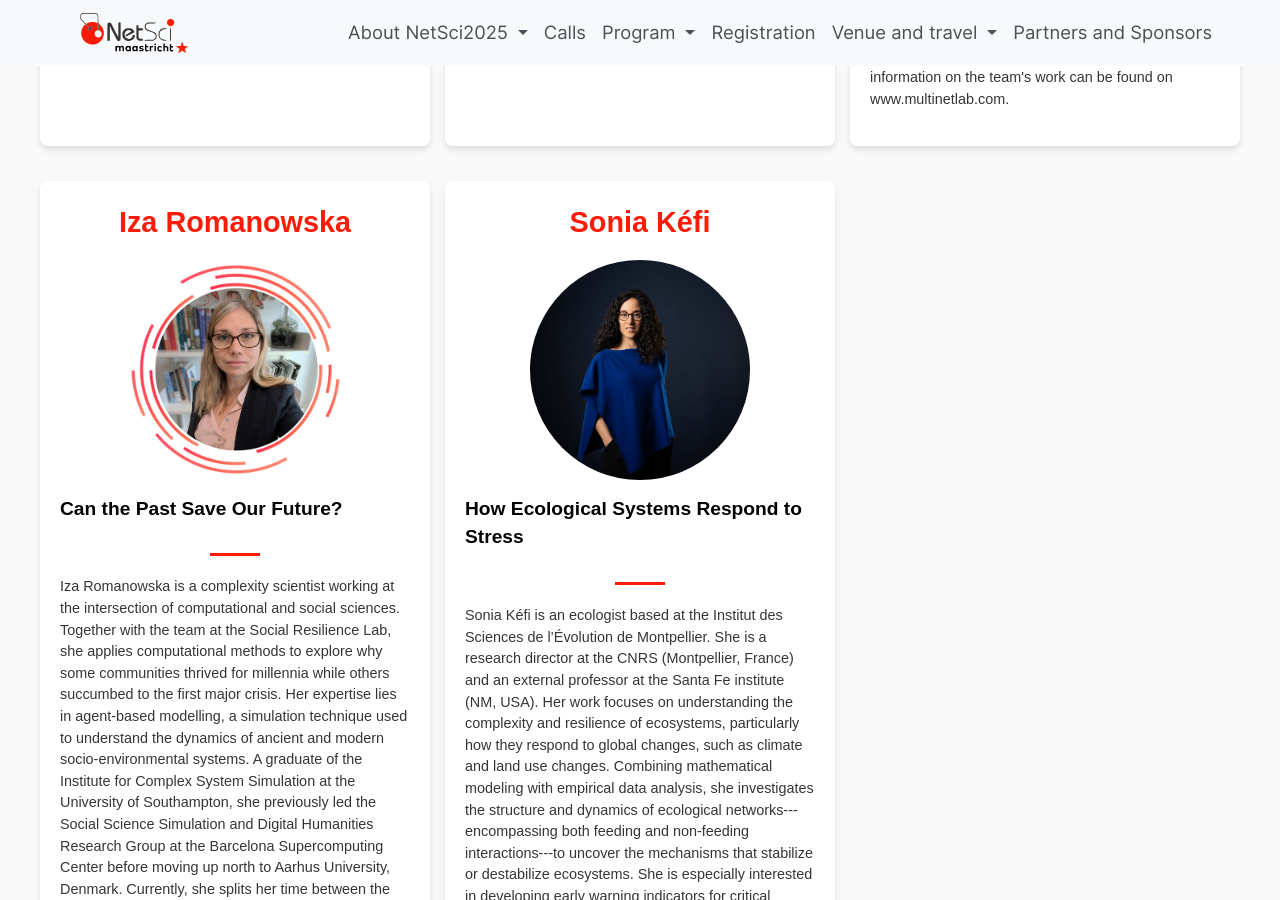
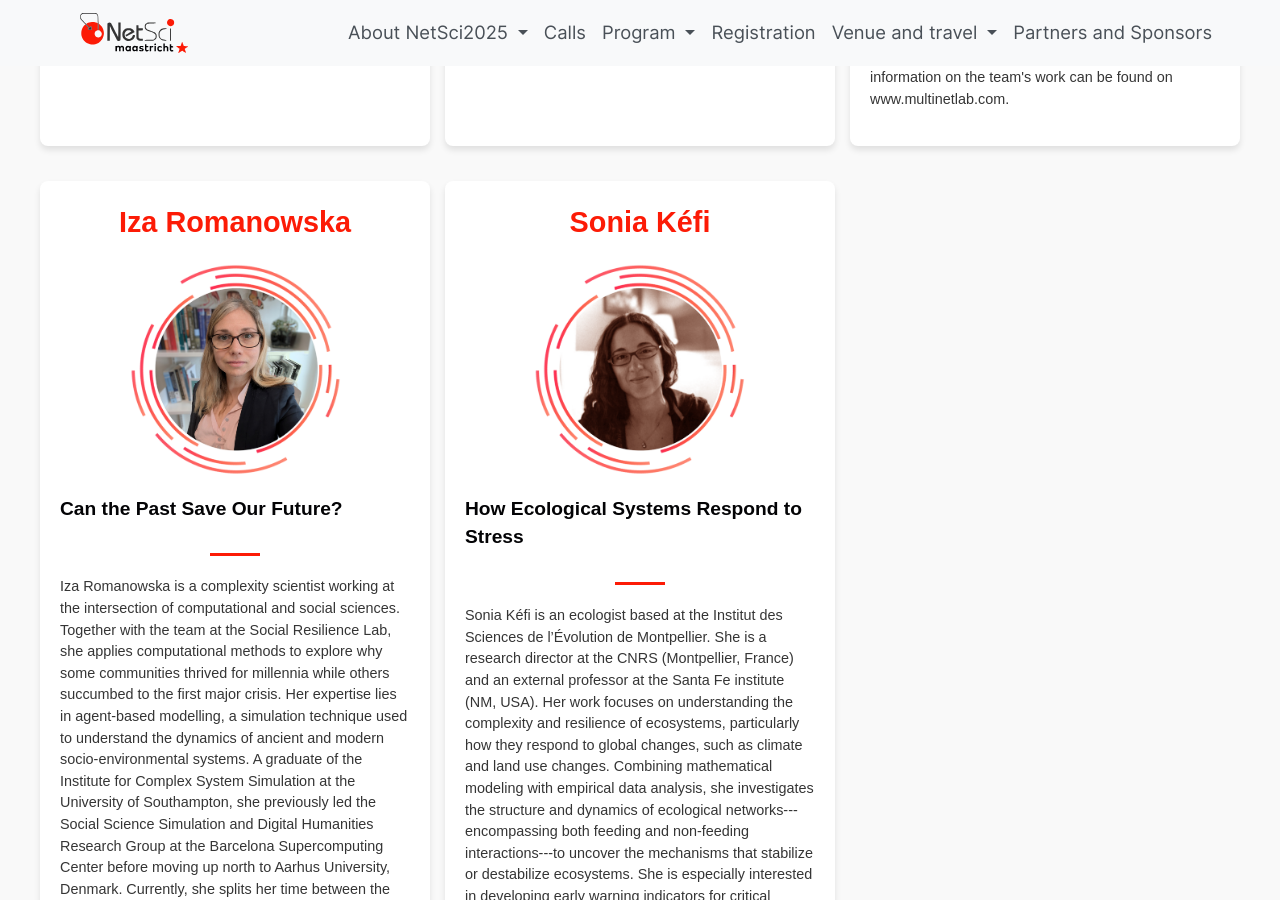
Before and after one commit to NetSci2025/netsci2025.github.io, a Jekyll site: the page built from speakers.md, in a window 1280 px wide and 900 px high, scrolled down 910 px. Built offline with Jekyll 4.4.1, drawn with Linux system fonts in a browser that asks for light colours.

Commit message:
revert image sonia

```diff
--- a/_data/speakers.yml
+++ b/_data/speakers.yml
@@ -81,7 +81,7 @@ plenary:
       modeling with empirical data analysis, she investigates the structure and dynamics of ecological networks---encompassing both feeding and non-feeding
       interactions---to uncover the mechanisms that stabilize or destabilize ecosystems. She is especially interested in developing early warning indicators
       for critical ecological transitions.
-    image: /assets/images/speakers/sonia_kefi.jpeg
+    image: /assets/images/speakers/sonia_kefi.png
 
 
 school:
```
